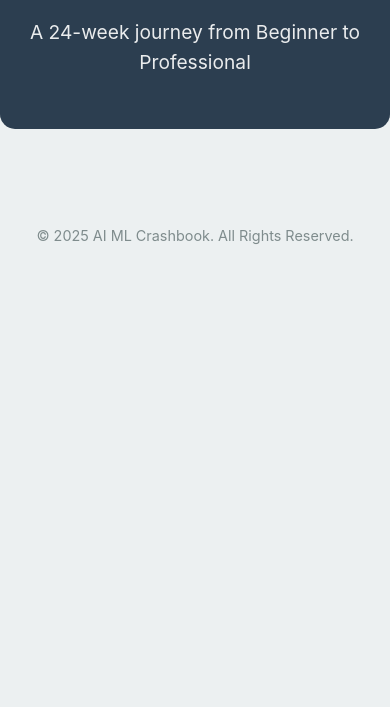
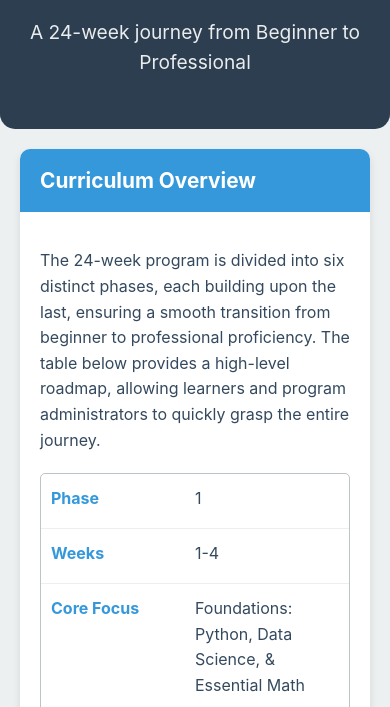
Before and after one commit to akhilmonanilkumar/ai-crashbook-2025, a plain HTML site: page index.html in a window 390 px wide. Shown: the part 137-844 px from the top of the page. Drawn offline with Linux system fonts and the light colour scheme.

Commit message:
Update index.html

```diff
--- a/index.html
+++ b/index.html
@@ -91,7 +91,6 @@
             font-style: italic;
             color: #555;
         }
-        /* --- RESPONSIVE STYLES --- */
         @media (max-width: 768px) {
             header h1 {
                 font-size: 2rem;
@@ -117,7 +116,7 @@
                 border-bottom: 1px solid #eee;
                 position: relative;
                 padding-left: 50%;
-                min-height: 30px; /* Ensures space for the label */
+                min-height: 30px;
             }
             td:before {
                 position: absolute;
@@ -129,14 +128,10 @@
                 font-weight: bold;
                 color: var(--secondary-color);
             }
-
-            /* --- FIX: Specific labels for the Overview table --- */
             .overview table td:nth-of-type(1):before { content: "Phase"; }
             .overview table td:nth-of-type(2):before { content: "Weeks"; }
             .overview table td:nth-of-type(3):before { content: "Core Focus"; }
             .overview table td:nth-of-type(4):before { content: "Outcomes"; }
-
-            /* --- Labels for all Module tables --- */
             .module table td:nth-of-type(1):before { content: "Week"; }
             .module table td:nth-of-type(2):before { content: "Focus Area"; }
             .module table td:nth-of-type(3):before { content: "Daily Topics"; }
@@ -169,7 +164,7 @@
         const curriculum = {
             overview: {
                 title: "Curriculum Overview",
-                [span_0](start_span)description: "The 24-week program is divided into six distinct phases, each building upon the last, ensuring a smooth transition from beginner to professional proficiency.[span_0](end_span) [span_1](start_span)The table below provides a high-level roadmap, allowing learners and program administrators to quickly grasp the entire journey.[span_1](end_span)",
+                description: "The 24-week program is divided into six distinct phases, each building upon the last, ensuring a smooth transition from beginner to professional proficiency. The table below provides a high-level roadmap, allowing learners and program administrators to quickly grasp the entire journey.",
                 table: [
                     { Phase: 1, Weeks: "1-4", CoreFocus: "Foundations: Python, Data Science, & Essential Math", Outcomes: "Proficiency in Python for data manipulation and visualization; foundational understanding of statistics, probability, and linear algebra." },
                     { Phase: 2, Weeks: "5-8", CoreFocus: "Core Machine Learning: Supervised & Unsupervised Learning", Outcomes: "Ability to implement, train, and evaluate classical ML models; understanding of feature engineering, model tuning, and cross-validation." },
@@ -182,7 +177,7 @@
             modules: [
                 {
                     title: "Module 1: Foundations – Python, Data Science, & Essential Mathematics (Weeks 1-4)",
-                    [span_2](start_span)description: "This initial phase establishes the indispensable bedrock for any aspiring AI/ML engineer, building proficiency in Python programming, data manipulation, visualization, and core mathematical concepts.[span_2](end_span)",
+                    description: "This initial phase establishes the indispensable bedrock for any aspiring AI/ML engineer, building proficiency in Python programming, data manipulation, visualization, and core mathematical concepts.",
                     weeks: [
                         { week: 1, focus: "Python Fundamentals & Jupyter", topics: "Day 1: Python syntax, data types, variables. Day 2: Control flow, functions. Day 3: OOP basics. Day 4: Intro to Jupyter. Day 5: Jupyter practice, debugging.", project: "Set up environment. Complete 'Hello World' in Jupyter. Practice basic Python problems." },
                         { week: 2, focus: "NumPy & Pandas for Data Handling", topics: "Day 1: NumPy arrays. Day 2: Array operations. Day 3: Matrix multiplication, aggregations. Day 4: Pandas Series & DataFrames. Day 5: Data selection (loc, iloc).", project: "Implement linear algebra ops with NumPy. Load a dataset with Pandas." },
@@ -192,7 +187,7 @@
                 },
                 {
                     title: "Module 2: Core Machine Learning – Supervised & Unsupervised Learning (Weeks 5-8)",
-                    [span_3](start_span)description: "This phase delves into core machine learning, covering supervised and unsupervised learning paradigms.[span_3](end_span) [span_4](start_span)Learners will implement, train, and evaluate classical ML models, master data preprocessing and feature engineering, and apply model tuning and validation strategies.[span_4](end_span)",
+                    description: "This phase delves into core machine learning, covering supervised and unsupervised learning paradigms. Learners will implement, train, and evaluate classical ML models.",
                     weeks: [
                         { week: 5, focus: "Supervised ML: Regression & Classification", topics: "Day 1: ML Paradigms. Day 2: Train-Test Split. Day 3: Feature Engineering. Day 4: Linear Regression. Day 5: Logistic Regression.", project: "Build linear and logistic regression models for prediction and classification tasks." },
                         { week: 6, focus: "Supervised ML: Advanced Algorithms", topics: "Day 1: Feature Scaling. Day 2: K-Nearest Neighbors (KNN). Day 3: Support Vector Machines (SVM). Day 4: Random Forest. Day 5: XGBoost.", project: "Implement KNN, Random Forest, or XGBoost. Compare model performance." },
@@ -202,7 +197,7 @@
                 },
                 {
                     title: "Module 3: Deep Learning Fundamentals & Computer Vision (Weeks 9-12)",
-                    [span_5](start_span)description: "This phase transitions into deep learning and Computer Vision, focusing on neural network architectures, especially Convolutional Neural Networks (CNNs).[span_5](end_span)",
+                    description: "This phase transitions into deep learning and Computer Vision, focusing on neural network architectures, especially Convolutional Neural Networks (CNNs).",
                     weeks: [
                         { week: 9, focus: "Deep Learning Fundamentals & Keras/TensorFlow", topics: "Day 1: Neural Networks basics. Day 2: Backpropagation intuition. Day 3: Intro to TensorFlow/Keras. Day 4: Building simple models. Day 5: Overfitting/underfitting, regularization.", project: "Build and train a simple neural network for MNIST classification." },
                         { week: 10, focus: "Convolutional Neural Networks (CNN) Architecture", topics: "Day 1: Intro to CNNs. Day 2: Convolutional layers. Day 3: Pooling layers. Day 4: Building a basic CNN in Keras. Day 5: Understanding CNN parameters.", project: "Implement a small CNN from scratch for Fashion MNIST classification." },
@@ -212,7 +207,7 @@
                 },
                 {
                     title: "Module 4: Natural Language Processing (NLP) & Transformers (Weeks 13-16)",
-                    [span_6](start_span)description: "This phase focuses on Natural Language Processing (NLP), from foundational text processing to the Transformer architecture.[span_6](end_span)",
+                    description: "This phase focuses on Natural Language Processing (NLP), from foundational text processing to the Transformer architecture.",
                     weeks: [
                         { week: 13, focus: "NLP Text Preprocessing & Vectorization", topics: "Day 1: Tokenization. Day 2: Stopword removal, stemming/lemmatization. Day 3: CountVectorizer. Day 4: TF-IDF Vectorizer. Day 5: Building a preprocessing pipeline.", project: "Preprocess a text dataset and build a simple classifier with Logistic Regression." },
                         { week: 14, focus: "Word Embeddings & Text Classification", topics: "Day 1: Word Embeddings theory. Day 2: Word2Vec. Day 3: GloVe. Day 4: Naive Bayes. Day 5: SVM for text.", project: "Implement word embeddings. Build and compare Naive Bayes and SVM text classifiers." },
@@ -222,7 +217,7 @@
                 },
                 {
                     title: "Module 5: Large Language Models (LLMs) & Agent Design (Weeks 17-20)",
-                    [span_7](start_span)description: "This phase deeply explores Large Language Models (LLMs) and AI agent design.[span_7](end_span)",
+                    description: "This phase deeply explores Large Language Models (LLMs) and AI agent design.",
                     weeks: [
                         { week: 17, focus: "Prompt Engineering & LLM APIs", topics: "Day 1: Intro to LLMs. Day 2: Prompting principles (Zero-shot, Few-shot, CoT). Day 3: LLM APIs. Day 4: Structured output (JSON). Day 5: Tool use/Function Calling.", project: "Build a simple chatbot that uses an API tool (e.g., weather bot)." },
                         { week: 18, focus: "LangChain, LangGraph & Agents", topics: "Day 1: AI Agents concept. Day 2: LangChain basics. Day 3: Intro to LangGraph. Day 4: Multi-agent orchestration. Day 5: Agent-to-Agent Communication.", project: "Build a simple multi-step research assistant agent using LangChain/LangGraph." },
@@ -232,7 +227,7 @@
                 },
                 {
                     title: "Module 6: Full-Stack AI Development, MLOps & Capstones (Weeks 21-24)",
-                    [span_8](start_span)description: "The final phase integrates all learned concepts into building and deploying end-to-end AI applications.[span_8](end_span)",
+                    description: "The final phase integrates all learned concepts into building and deploying end-to-end AI applications.",
                     weeks: [
                         { week: 21, focus: "Backend APIs for AI Applications", topics: "Day 1: FastAPI basics. Day 2: CRUD operations. Day 3: Dependency Injection, auth. Day 4: Database integration (SQLModel). Day 5: CORS, Swagger UI.", project: "Build a FastAPI backend for a simple AI model from a previous module." },
                         { week: 22, focus: "UI Development & Deployment", topics: "Day 1: Streamlit basics. Day 2: Building chat UIs. Day 3: Integrating Streamlit with FastAPI. Day 4: Docker basics. Day 5: Docker Compose.", project: "Build a Streamlit UI for the FastAPI backend and dockerize both." },
@@ -245,8 +240,9 @@
 
         function renderCurriculum() {
             const container = document.getElementById('curriculum-container');
+            let finalHtml = '';
 
-            // Render Overview
+            // --- Build Overview HTML ---
             let overviewHtml = `
                 <div class="overview">
                     <div class="overview-header">${curriculum.overview.title}</div>
@@ -274,9 +270,9 @@
                 `;
             });
             overviewHtml += `</tbody></table></div></div>`;
-            container.innerHTML += overviewHtml;
+            finalHtml += overviewHtml;
 
-            // Render Modules
+            // --- Build Modules HTML ---
             curriculum.modules.forEach(module => {
                 let moduleHtml = `
                     <div class="module">
@@ -305,8 +301,11 @@
                     `;
                 });
                 moduleHtml += `</tbody></table></div></div>`;
-                container.innerHTML += moduleHtml;
+                finalHtml += moduleHtml;
             });
+
+            // --- Inject final HTML into the container once ---
+            container.innerHTML = finalHtml;
         }
 
         document.addEventListener('DOMContentLoaded', renderCurriculum);
```
